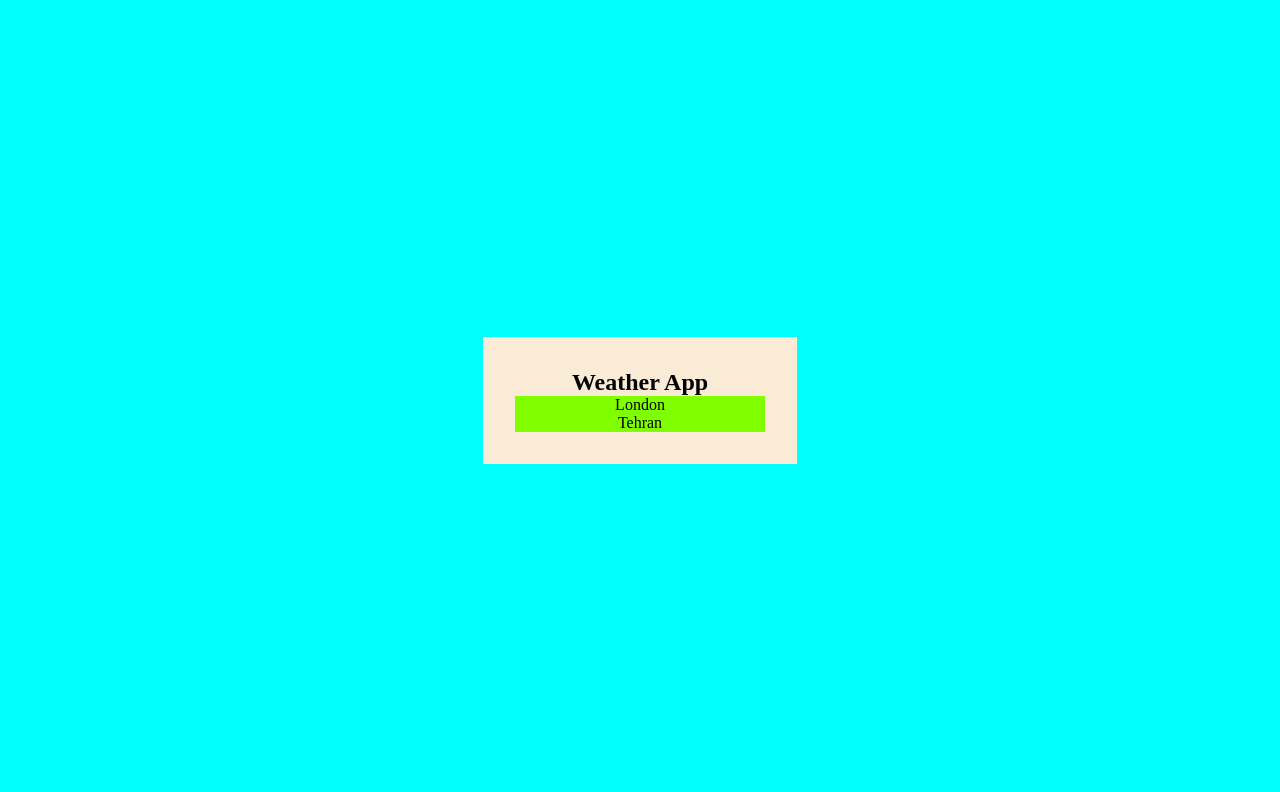
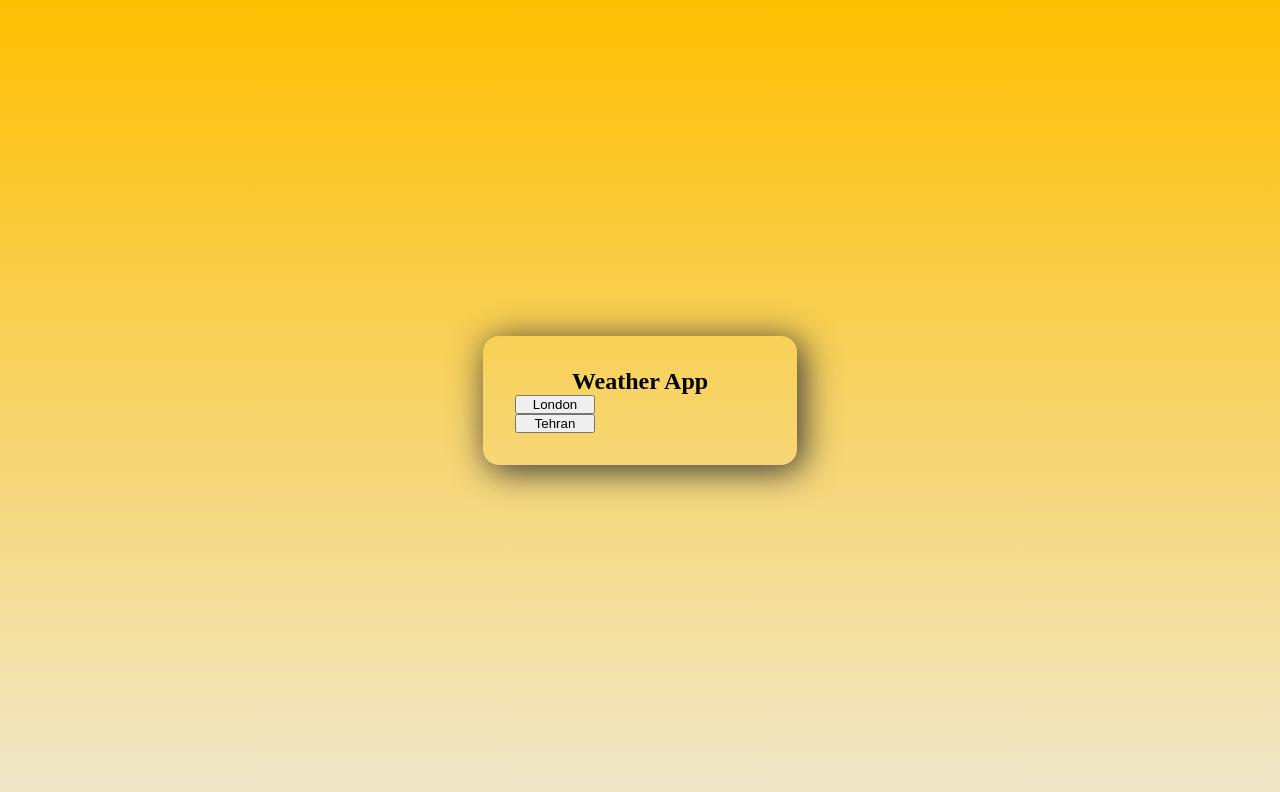
Before and after one commit to amirthenew/vanillaweather, a plain HTML site: page index.html in a window 1280 px wide. Drawn offline with Linux system fonts and the light colour scheme.

Commit message:
some styling

```diff
--- a/index.html
+++ b/index.html
@@ -21,8 +21,9 @@
     <span class="temp"></span>
     <span class="icon"></span>
 
-    <span class="london">London</span>
-    <span class="tehran">Tehran</span>
+
+    <button class="london">London</button>
+    <button class="tehran">Tehran</button>
 </div>
 
     </div>
--- a/style.css
+++ b/style.css
@@ -4,7 +4,7 @@
 }
 
 .container{
-    background-color: aqua;
+    background : linear-gradient(#febf00,#f0e8cc);
     display: flex;
     min-height: 100vh;
 }
@@ -17,8 +17,12 @@
     width: 250px;
     background-color: antiquewhite;
     padding: 2rem;
+    border-radius: 1rem;
+    background-color: transparent;
+    box-shadow:#383838 5px 5px 35px 1px;
+
 }
 
 .london,.tehran{
-    background-color: chartreuse;
+width: 80px;
 }
```
Also changed, not shown: script.js (+1 -11 lines).
